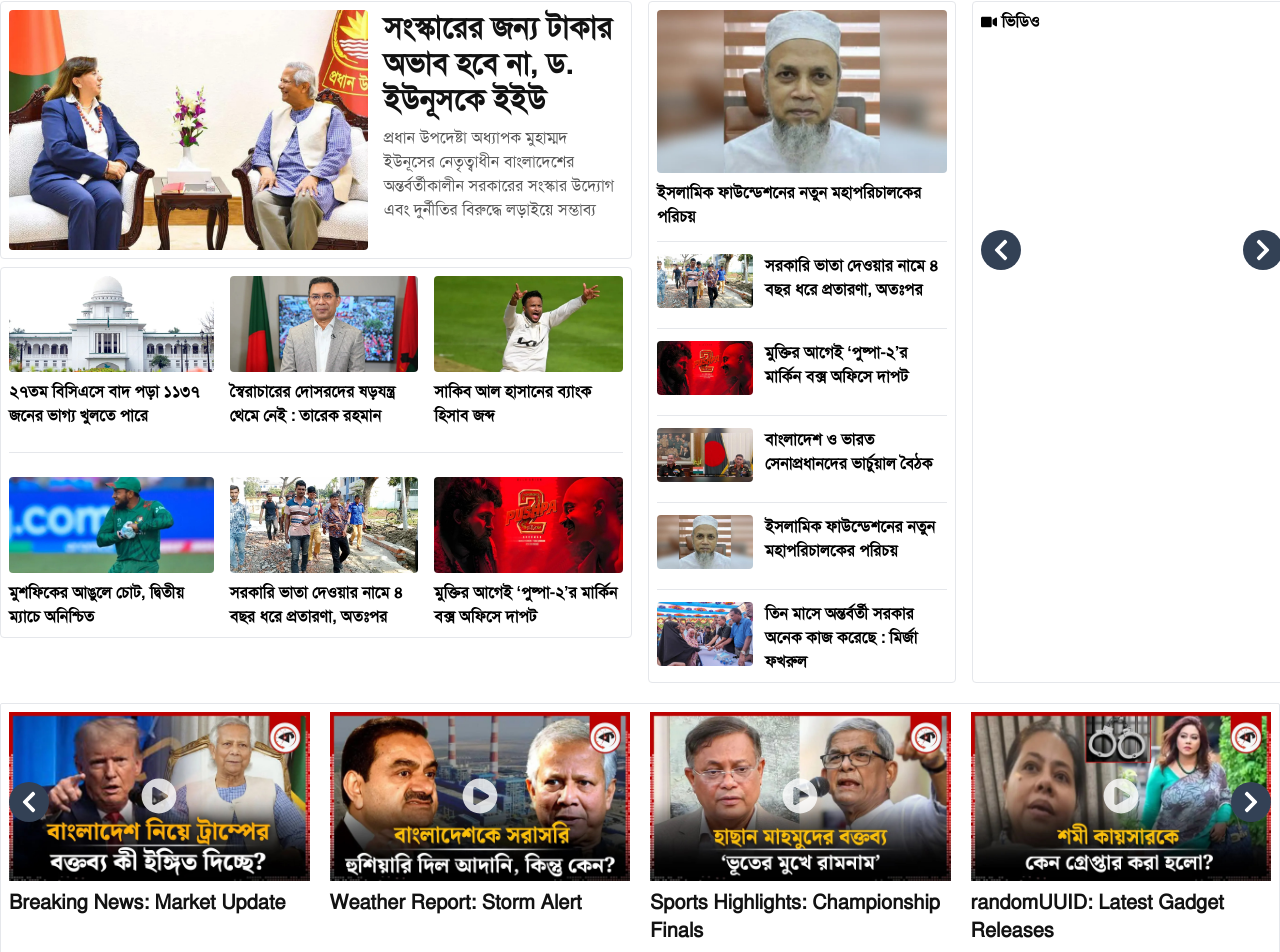
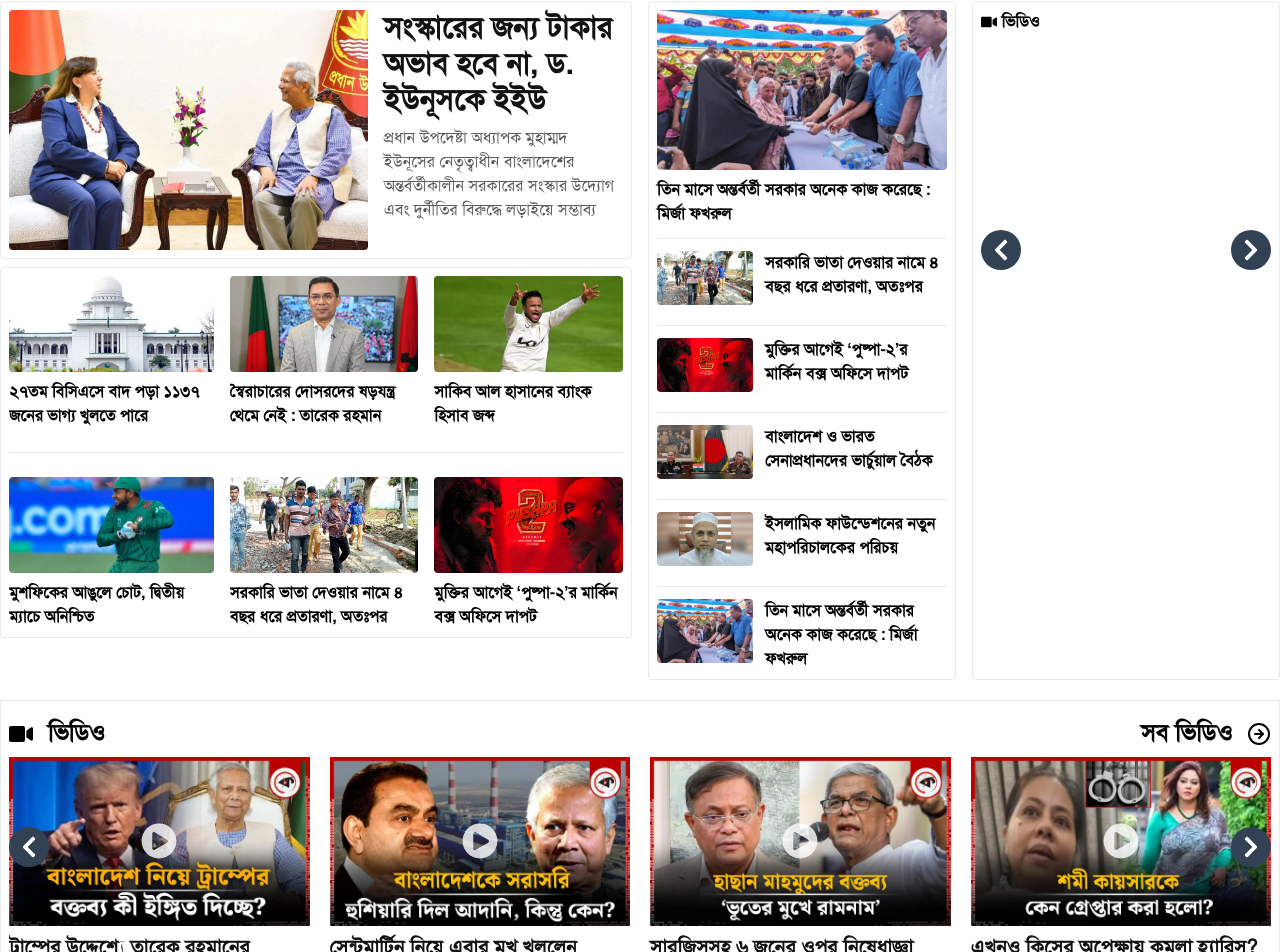
Before and after one commit to ahmmedrasel-dev/krishi-kontho-news, a React (Vite) app: page / in a window 1280 px wide. Shown: the part 152-1104 px from the top of the page. Built offline with nearby package versions, Linux system fonts and the light colour scheme.

Commit message:
added hover effect on news and videos

```diff
--- a/src/data/news.js
+++ b/src/data/news.js
@@ -1,49 +1,49 @@
 const videoNews = [
   {
     id: crypto.randomUUID(),
-    title: "Breaking News: Market Update",
+    title: "ট্রাম্পের উদ্দেশ্যে তারেক রহমানের ফেসবুক স্ট্যাটাস",
     thumbnail: "video_1.jpeg",
     videoUrl: "https://example.com/video1.mp4",
   },
   {
     id: crypto.randomUUID(),
-    title: "Weather Report: Storm Alert",
+    title: "সেন্টমার্টিন নিয়ে এবার মুখ খুললেন ওবায়দুল কাদের",
     thumbnail: "video_2.jpeg",
     videoUrl: "https://example.com/video2.mp4",
   },
   {
     id: crypto.randomUUID(),
-    title: "Sports Highlights: Championship Finals",
+    title: "সারজিসসহ ৬ জনের ওপর নিষেধাজ্ঞা নিয়ে মুখ খুলল ভারত",
     thumbnail: "video_3.jpeg",
     videoUrl: "https://example.com/video3.mp4",
   },
   {
     id: crypto.randomUUID(),
-    title: "randomUUID: Latest Gadget Releases",
+    title: "এখনও কিসের অপেক্ষায় কমলা হ্যারিস?",
     thumbnail: "video_4.jpeg",
     videoUrl: "https://example.com/video4.mp4",
   },
   {
     id: crypto.randomUUID(),
-    title: "Health News: New Medical Breakthrough",
+    title: "দুই সেকেন্ডের মধ্যে’ যার চাকরি খাবেন ট্রাম্প",
     thumbnail: "video_5.jpeg",
     videoUrl: "https://example.com/video5.mp4",
   },
   {
     id: crypto.randomUUID(),
-    title: "Travel Guide: Top Destinations",
+    title: "ইউনূস ম্যাজিকে বিপুল বিদেশি বিনিয়োগ",
     thumbnail: "video_6.jpeg",
     videoUrl: "https://example.com/video6.mp4",
   },
   {
     id: crypto.randomUUID(),
-    title: "Entertainment: Red Carpet Highlights",
+    title: "যুক্তরাষ্ট্রে নারী প্রার্থী মানেই নিশ্চিত হার?",
     thumbnail: "video_7.jpeg",
     videoUrl: "https://example.com/video7.mp4",
   },
   {
     id: crypto.randomUUID(),
-    title: "Science Update: Space Exploration",
+    title: "শেখ হাসিনা সম্পর্কে বিষ্ফোরক মন্তব্য করলেন তাপসের মা",
     thumbnail: "video_8.jpeg",
     videoUrl: "https://example.com/video8.mp4",
   },
--- a/src/pages/NewsComponent/LeadNews.jsx
+++ b/src/pages/NewsComponent/LeadNews.jsx
@@ -1,23 +1,28 @@
 import React from "react";
+import { Link } from "react-router-dom";
 import { getUrl } from "../../utills/utility";
 
 const LeadNews = ({ news }) => {
   return (
-    <div className="bg-white border rounded p-2 flex space-x-4">
-      <div className="w-[60%] ">
+    <Link
+      to={`/news/${news.id}`}
+      className="bg-white border rounded p-2 flex space-x-4"
+    >
+      <div className="w-[60%] relative overflow-hidden h-60">
         <img
           src={getUrl(news.thumbnail)}
-          alt="Main Article"
+          alt={news.title}
           className="w-full h-60 object-cover rounded"
         />
+        <div className="absolute inset-0 bg-black bg-opacity-0 hover:bg-opacity-50 transition duration-150 hover:ease-in-out rounded"></div>
       </div>
       <div className="w-[40%]">
-        <h2 className="text-3xl text-title-color font-semibold">
+        <h2 className="text-3xl text-title-color font-semibold transition-all ease-in-out hover:text-red-700">
           {news.title}
         </h2>
         <p className="mt-2 text-summary-color">{news.summary}</p>
       </div>
-    </div>
+    </Link>
   );
 };
 
--- a/src/pages/NewsComponent/LeadSectionBottomNews.jsx
+++ b/src/pages/NewsComponent/LeadSectionBottomNews.jsx
@@ -1,16 +1,18 @@
+import { Link } from "react-router-dom";
 import { getUrl } from "../../utills/utility";
 
 const LeadSectionBottomNews = ({ news }) => {
-  console.log(news);
   return (
-    <div>
+    <Link to={`news/${news?.id}`} className="relative overflow-hidden">
       <img
         src={getUrl(news?.thumbnail)}
-        alt="Sub Article"
-        className="w-full h-24 object-cover rounded mb-2"
+        alt={news?.title}
+        className="w-full h-24 object-cover rounded mb-2 transform hover:scale-105 ease-in-out duration-300"
       />
-      <h3 className="text-md font-semibold">{news?.title}</h3>
-    </div>
+      <h3 className="text-md font-semibold hover:text-red-700 ease-in-out duration-300">
+        {news?.title}
+      </h3>
+    </Link>
   );
 };
 
--- a/src/pages/NewsComponent/LeadSectionRightNews.jsx
+++ b/src/pages/NewsComponent/LeadSectionRightNews.jsx
@@ -1,22 +1,28 @@
+import { Link } from "react-router-dom";
 import { getNews } from "../../data/news";
 import { getUrl } from "../../utills/utility";
 
 const LeadSectionRightNews = () => {
   const allNews = getNews();
-  const sectionMainNews = allNews[8];
+  const sectionMainNews = allNews[9];
   return (
     <div className="bg-white border rounded p-2">
-      <div>
-        <img
-          src={getUrl(sectionMainNews.thumbnail)}
-          alt="Sub Article"
-          className="w-full object-cover rounded mb-2"
-        />
-        <h3 className="text-md font-semibold">{sectionMainNews.title}</h3>
-      </div>
+      <Link to={`news/${sectionMainNews.id}`} className="flex flex-col gap-2">
+        <div className="relative overflow-hidden h-[160px] rounded">
+          <img
+            src={getUrl(sectionMainNews.thumbnail)}
+            alt="Sub Article"
+            className="object-cover rounded mb-2 "
+          />
+          <div className="absolute inset-0 bg-black bg-opacity-0 hover:bg-opacity-50 transition duration-150 hover:ease-in-out rounded"></div>
+        </div>
+        <h3 className="text-md font-semibold hover:text-red-700 ease-in-out duration-300">
+          {sectionMainNews.title}
+        </h3>
+      </Link>
 
       {allNews.slice(5, 10).map((item) => (
-        <div>
+        <Link to={`/news/${item.id}`}>
           <div className="border-b my-3"></div>
           <div className="flex space-x-3">
             <img
@@ -24,9 +30,11 @@ const LeadSectionRightNews = () => {
               alt="Sub Article"
               className="w-24 object-cover rounded mb-2"
             />
-            <h3 className="text-md font-semibold">{item.title}</h3>
+            <h3 className="text-md font-semibold hover:text-red-700 ease-in-out duration-300">
+              {item.title}
+            </h3>
           </div>
-        </div>
+        </Link>
       ))}
     </div>
   );
--- a/src/pages/NewsComponent/LeadSidebar.jsx
+++ b/src/pages/NewsComponent/LeadSidebar.jsx
@@ -18,7 +18,7 @@ const LeadSidebar = () => {
     // Add more videos as needed
   ];
   return (
-    <div className="bg-white border rounded p-2 w-80">
+    <div className="bg-white border rounded p-2 w-[308px]">
       <h3 className="text-md font-semibold mb-4">
         <FaVideo className="inline-block" /> ভিডিও
       </h3>
--- a/src/pages/Sections/VideoGallerySection.jsx
+++ b/src/pages/Sections/VideoGallerySection.jsx
@@ -1,5 +1,7 @@
 import { React, useRef } from "react";
-import { FaChevronLeft, FaChevronRight } from "react-icons/fa";
+import { FaChevronLeft, FaChevronRight, FaVideo } from "react-icons/fa";
+import { FiArrowRightCircle } from "react-icons/fi";
+import { Link } from "react-router-dom";
 import { Navigation } from "swiper/modules";
 import { Swiper, SwiperSlide } from "swiper/react";
 import "swiper/swiper-bundle.css";
@@ -12,6 +14,17 @@ const VideoGallerySection = () => {
   const nextRef = useRef(null);
   return (
     <section className="border rounded-sm p-2 my-5">
+      <div className="flex justify-between my-2">
+        <h4 className="text-2xl font-semibold">
+          <FaVideo className="inline-block mr-2" /> ভিডিও
+        </h4>
+        <Link
+          to={"/"}
+          className="text-2xl font-semibold hover:text-red-700 duration-300 ease-in-out"
+        >
+          সব ভিডিও <FiArrowRightCircle className="inline-block ml-2" />
+        </Link>
+      </div>
       <div className="relative">
         <Swiper
           navigation={{
```
